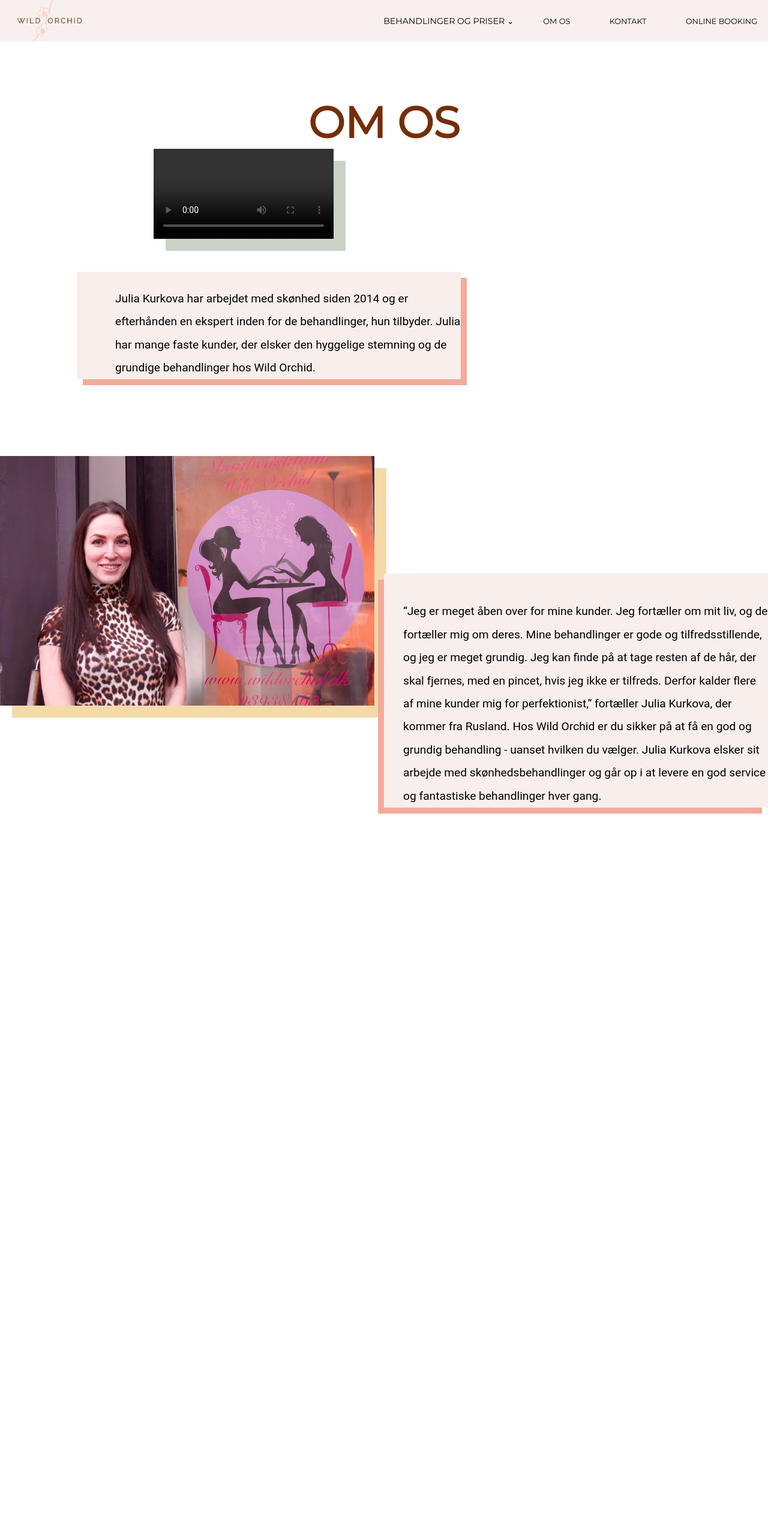
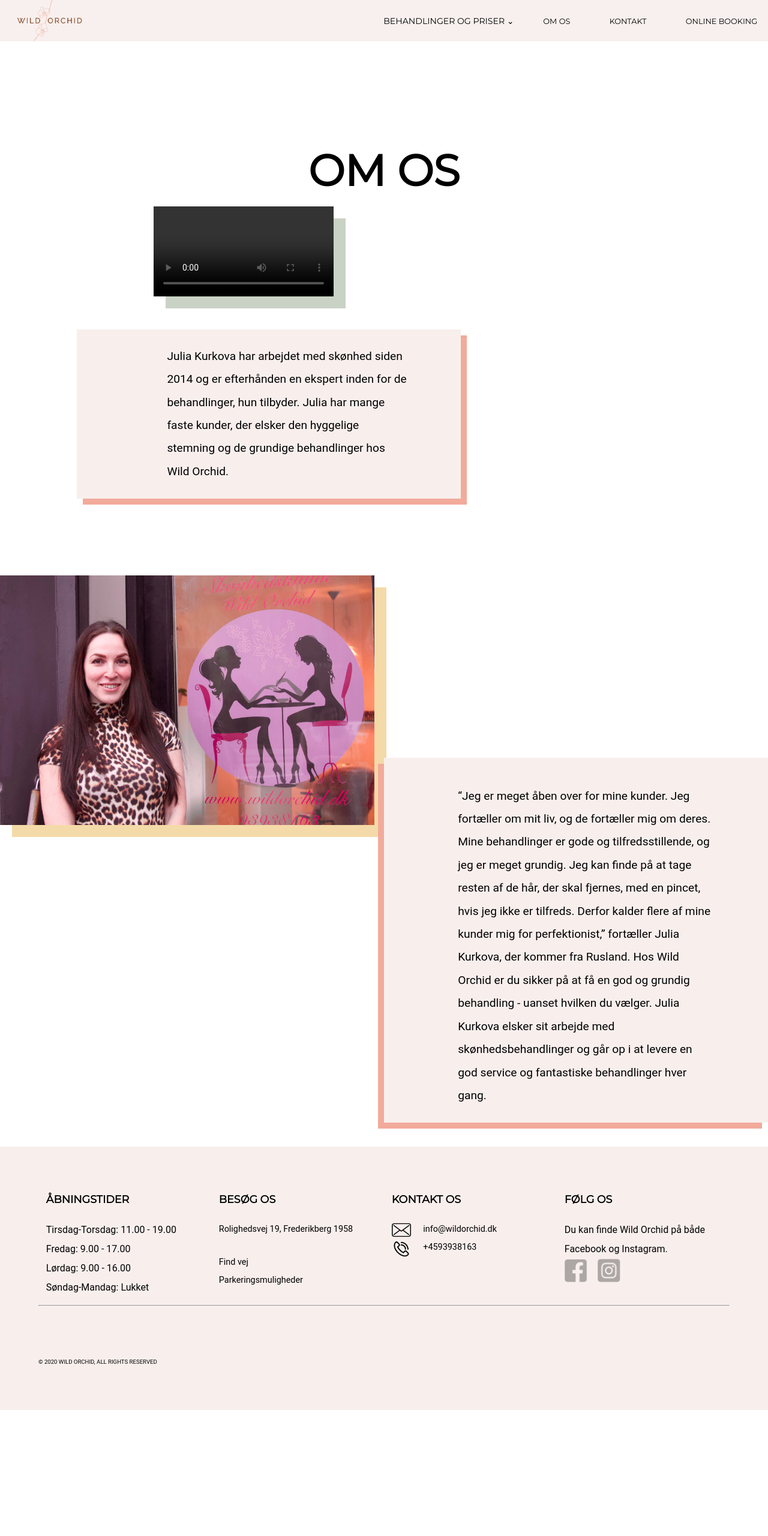
Before and after one commit to sabi4826/redesign, a plain HTML site: page om_os.html in a window 1280 px wide. Shown: the top 2560 px of the page at 60% size. After the commit the page ends 2350 px from the top, so only its background shows below. Drawn offline with Linux system fonts and the light colour scheme; grey boxes are pictures that could not be loaded.

Commit message:
eksperttest opdatering

```diff
--- a/om_os.css
+++ b/om_os.css
@@ -13,12 +13,14 @@ nav {
     height: 100%;
     z-index: 99;
 }
+
 #menuburger {
     font-size: 8.5vw;
     text-align: right;
     color: #742E07;
     font-family: 'Montserrat', sans-serif;
 }
+
 #menu li {
     display: block;
     margin: 2vw;
@@ -26,6 +28,7 @@ nav {
     width: 80%;
     transform: translate(10%);
 }
+
 #menu a {
     font-family: 'Montserrat', sans-serif;
     font-size: 5vw;
@@ -33,21 +36,26 @@ nav {
     text-decoration: none;
     text-transform: uppercase;
 }
+
 #menu a:hover {
     color: #F2AB9B;
 }
+
 .hidden {
     display: none;
 }
+
 .nav_hide {
     height: auto;
 }
+
 #logo {
     position: absolute;
     width: 17vw;
     left: 2vw;
     top: 0;
 }
+
 #behandlinger_knap {
     font-family: 'Montserrat', sans-serif;
     font-size: 5vw;
@@ -57,6 +65,7 @@ nav {
     background-color: #F8F0EE;
     border: none;
 }
+
 #dropdown {
     position: absolute;
     background-color: #F8F0EE;
@@ -65,6 +74,7 @@ nav {
     top: 25vw;
     transform: translate(10%);
 }
+
 #dropdown li {
     position: relative;
     background-color: #F8F0EE;
@@ -72,6 +82,7 @@ nav {
     margin: 2vw;
     list-style: none;
 }
+
 #dropdown a {
     text-decoration: none;
     color: black;
@@ -81,6 +92,7 @@ nav {
     text-decoration: none;
     text-transform: uppercase;
 }
+
 .behandlinger_knap:hover,
 #dropdown a:hover {
     color: #F2AB9B;
@@ -118,6 +130,7 @@ body {
 .h1_perfektionist {
     margin-top: 7vw;
 }
+
 #om_os_video,
 #om_os_billede {
     display: none;
@@ -152,6 +165,7 @@ body {
     top: 212vw;
     right: 0;
 }
+
 .yellow {
     position: absolute;
     background-color: #F4DAA8;
@@ -160,43 +174,56 @@ body {
     top: 270vw;
     z-index: -1;
 }
+
 #om_os {
     position: relative;
     width: 100%;
     text-align: center;
 }
+
 .mobil_julia_1 {
     box-shadow: #F6D5CE 20px 20px 0;
 }
+
 .mobil_julia_2 {
     box-shadow: #F6D5CE -20px 20px 0;
     margin-top: 5vw;
 }
 
+#om_os p {
+    font-size: 0.7rem;
+    line-height: 1.1rem;
+    padding: 4vw;
+    margin: auto;
+}
+
 /*FOOTER*/
 
 footer {
-    position: absolute;
-    top: 400vw;
     width: 90%;
     margin-top: 5vw;
     padding: 5vw;
     background-color: #F8EFED;
     margin: 0;
+    margin-top: 5vw;
     max-width: 100%;
 }
+
 footer p {
     padding-top: 0vw;
     padding-bottom: 0vw;
 }
+
 footer img {
     width: 10vw;
 }
+
 #aabningstider,
 #besoeg_os,
 #kontakt_os {
     display: none;
 }
+
 .all_rights_reserved {
     margin-top: 4vw;
     font-size: 2.5vw;
@@ -208,8 +235,10 @@ H1 {
     font-family: 'Montserrat', sans-serif;
     text-transform: uppercase;
     font-size: 2rem;
-    color: #742E07;
+    padding-top: 10vh;
+    padding-bottom: 2vh;
 }
+
 H2 {
     font-family: 'Montserrat', sans-serif;
     text-transform: uppercase;
@@ -218,6 +247,7 @@ H2 {
     padding: 2vw;
     color: black
 }
+
 H3 {
     font-family: 'Montserrat', sans-serif;
     text-transform: uppercase;
@@ -226,18 +256,21 @@ H3 {
     padding: 2vw;
     color: #742E07;
 }
-H4 {}
+
+
 H5 {
     font-family: 'Montserrat', sans-serif;
     text-transform: uppercase;
     font-size: 4vw;
 }
+
 p {
     font-family: 'Roboto', sans-serif;
     line-height: 2.4rem;
     font-size: 1.2rem;
     color: black
 }
+
 a {
     text-transform: uppercase;
     text-decoration: none;
@@ -248,29 +281,36 @@ a {
 /*MEDIA QUERIES*/
 
 @media (min-width: 800px) {
+
     /*    Menu desktop */
     nav {
         padding: 2vw;
         height: auto;
     }
+
     .hidden {
         display: block;
     }
+
     #menu {
         text-align: right;
     }
+
     #menu li {
         display: inline;
         padding: 0.1vw;
         margin: 0;
         margin-right: 2vw;
     }
+
     #logo {
         width: 9vw;
     }
+
     #menuburger {
         display: none;
     }
+
     #menu a {
         font-family: 'Montserrat', sans-serif;
         padding: 1.3vw;
@@ -279,10 +319,12 @@ a {
         text-decoration: none;
         text-transform: uppercase;
     }
+
     #menu a:hover {
         color: #F2AB9B;
         background-image:
     }
+
     #behandlinger_knap {
         font-family: 'Montserrat', sans-serif;
         font-size: 1.1vw;
@@ -292,6 +334,7 @@ a {
         background-color: #F8F0EE;
         border: none;
     }
+
     #dropdown {
         position: absolute;
         background-color: #F8F0EE;
@@ -302,24 +345,30 @@ a {
         z-index: -1;
         text-align: left;
     }
+
     #dropdown ul {
         padding: 0;
     }
+
     #dropdown li {
         top: 3vw;
         display: block;
     }
+
     #dropdown a {
         font-size: 1vw;
     }
+
     #behandlinger_knap:hover,
     #dropdown a:hover {
         color: #F2AB9B;
         cursor: pointer;
     }
+
     .hide {
         display: none;
     }
+
     /*    Menu slut */
     /*OPSÆTNING*/
     /*
@@ -330,32 +379,39 @@ a {
     #om_os {
         display: none;
     }
+
     #om_os_video,
     #om_os_billede {
         display: initial;
         position: relative;
         top: 20vh;
     }
+
     #om_os_billede {
         margin-top: 10vw;
         display: grid;
         grid-template-columns: 1fr 1fr 1fr 1fr;
         grid-auto-rows: 1fr 1fr 1fr 1fr;
     }
+
     .h1_om_os {
         text-align: center;
     }
+
     video {
         max-width: 70%;
         align-content: center;
         margin-left: 20%;
     }
+
     .green {
         display: none;
     }
+
     .yellow {
         display: none;
     }
+
     .blaa {
         top: 20vw;
         height: 175vw;
@@ -363,11 +419,13 @@ a {
         right: 0;
         z-index: -3;
     }
+
     .video_1 {
         top: 10px;
         margin-top: 0;
         box-shadow: #CAD2C6 20px 20px 0;
     }
+
     .billede_div {
         top: 110vw;
         overflow: hidden;
@@ -376,6 +434,7 @@ a {
         grid-column-end: span 3;
         grid-row-end: span 3;
     }
+
     .billede_1 {
         height: auto;
         width: 100%;
@@ -383,6 +442,7 @@ a {
         box-shadow: #F4DAA8 20px 20px 0;
         z-index: -1;
     }
+
     .tekst_1 {
         background-color: #F8EFED;
         top: 80vw;
@@ -394,6 +454,13 @@ a {
         z-index: 1;
         box-shadow: #F2AB9B 10px 10px 0;
     }
+
+    .tekst_1 p {
+        width: 70%;
+        margin: auto;
+        padding-bottom: 2vw;
+    }
+
     .tekst_2 {
         background-color: #F8EFED;
         padding-top: 7%;
@@ -405,31 +472,43 @@ a {
         grid-column-end: span 2;
         grid-row-end: span 2;
     }
+
+    .tekst_2 p {
+        width: 70%;
+        margin: auto;
+        padding-bottom: 2vw;
+    }
+
     /*FOOTER*/
+
     footer {
-        width: 90%;
-        top: 210vw;
+        margin-top: 25vh;
     }
+
     #aabningstider,
     #besoeg_os,
     #kontakt_os {
         display: block;
     }
+
     footer .sectionwrapper {
         display: grid;
         grid-template-columns: 25% 25% 25% 25%;
         width: auto;
         margin: 0;
     }
+
     .col {
         margin: 1vw;
     }
+
     #kontakt {
         display: grid;
         grid-template-columns: 1fr 4fr;
         padding-top: 2vw;
         padding-bottom: 2vw;
     }
+
     #kontakt img,
     #kontakt a {
         margin-right: 1vw;
@@ -437,10 +516,12 @@ a {
         margin: 0;
         width: 2.5vw;
     }
+
     footer #some img {
         margin-right: 1vw;
         width: 3vw;
     }
+
     footer address,
     footer a {
         margin-top: 2vw;
@@ -453,13 +534,16 @@ a {
         font-size: 0.9rem;
         text-transform: none;
     }
+
     footer a:hover {
         color: #F2AB9B;
     }
+
     .all_rights_reserved {
         margin-top: 4vw;
         font-size: 0.6rem;
     }
+
     footer p {
         margin-left: 0;
         font-size: 1rem;
@@ -468,11 +552,14 @@ a {
         line-height: 2rem;
         padding-top: 2vw;
     }
+
 }
+
 @media only screen and (min-width: 1000px) {
     img {
         max-width: 65%;
     }
+
     /*
     header {
         height: 9vw;
@@ -481,19 +568,21 @@ a {
     .blaa {
         height: 95vw;
     }
-}
 
     /*STYLETILE TEKST*/
 
     H1 {
         font-size: 4.5rem;
     }
+
     H2 {
         font-size: 2.5rem;
     }
+
     H5 {
         font-size: 1.1rem
     }
+
     p {
         line-height: 2.4rem;
         font-size: 1.2rem;
--- a/styles/index.css
+++ b/styles/index.css
@@ -716,6 +716,11 @@ H5 {
         height: 30vw;
     }
 
+    .kunde_anmeldelse {
+        width: 50%;
+        margin: auto;
+    }
+
     .frem,
     .tilbage {
         font-size: 50px;
```
Also changed, not shown: index.html (+1 -1 lines), 1 other file. Lines whose indentation alone changed are shown as unchanged.
